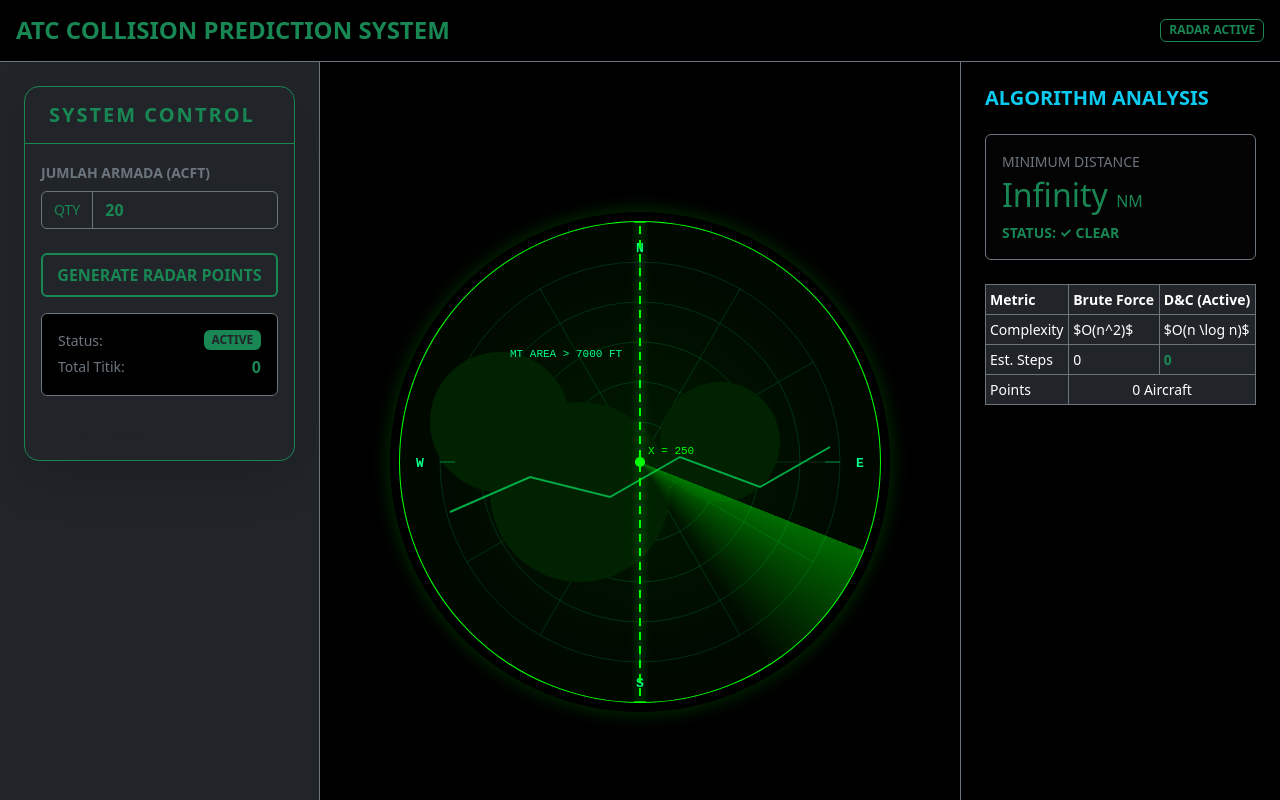
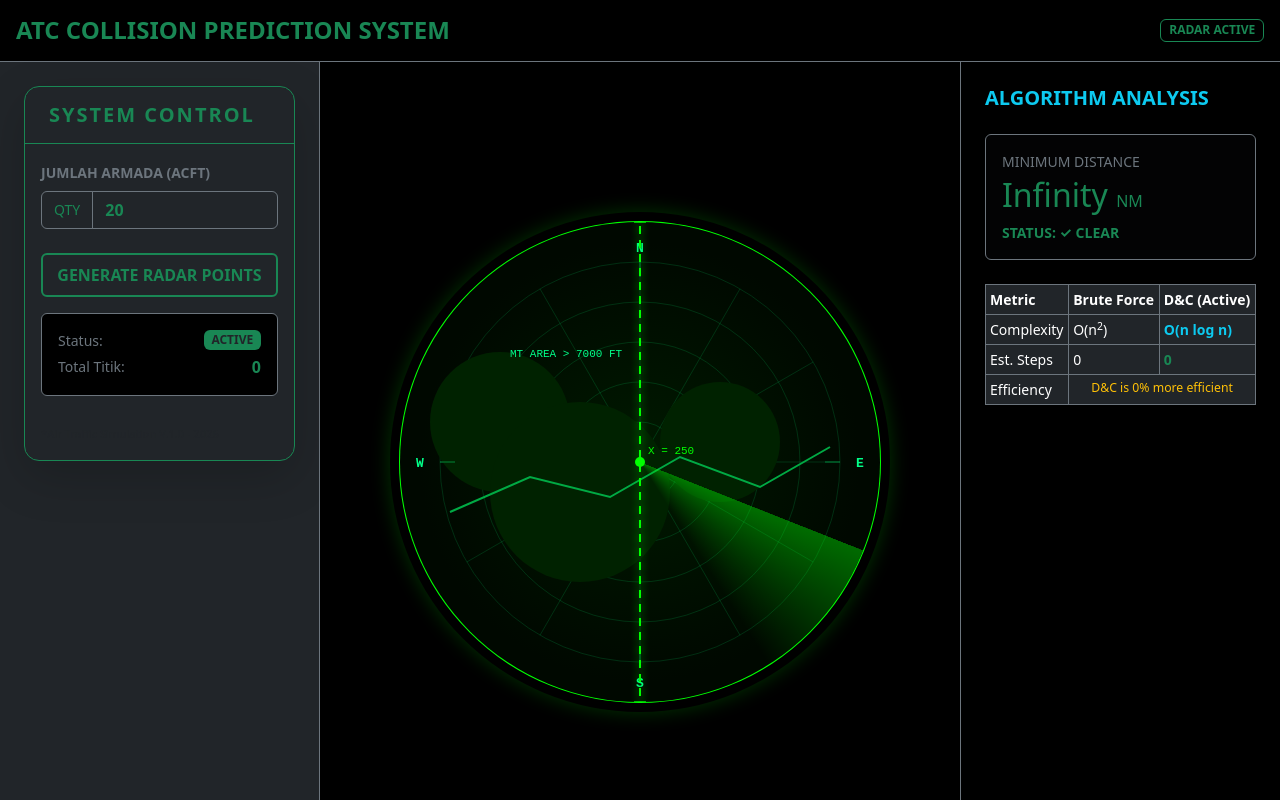
Before and after one commit to OpaaL1/air_traffic_control, a React (Create React App) app: page / in a window 1280 px wide. Built offline with nearby package versions, Linux system fonts and the light colour scheme.

Commit message:
Memperbaiki Algoritma

```diff
--- a/src/App.js
+++ b/src/App.js
@@ -2,32 +2,21 @@ import React, { useState, useCallback } from 'react';
 import 'bootstrap/dist/css/bootstrap.min.css';
 import ControlPanel from './components/ControlPanel';
 import RadarCanvas from './components/RadarCanvas';
+import { calculateMetrics } from './logic/LogicDivideAndConquer'; // Import fungsi metrik
 
 function App() {
-  // State data pesawat
   const [points, setPoints] = useState([]);
-
-  // State untuk data analisis algoritma (MENGATASI ERROR NO-UNDEF)
   const [analysis, setAnalysis] = useState({
     distance: 0,
     pair: null,
   });
 
-  // Fungsi untuk menerima update data dari RadarCanvas
-  // useCallback digunakan agar fungsi tidak dibuat ulang setiap render (performa)
   const updateAnalysis = useCallback((data) => {
     setAnalysis(data);
   }, []);
 
-  // Estimasi langkah Divide & Conquer: n * log2(n)
-  const stepsDC = points.length > 0
-    ? Math.round(points.length * Math.log2(points.length))
-    : 0;
-
-  // Estimasi langkah Brute Force: n * (n-1) / 2
-  const stepsBF = points.length > 0
-    ? (points.length * (points.length - 1)) / 2
-    : 0;
+  // Mengambil metrik performa dari file logika
+  const metrics = calculateMetrics(points.length);
 
   return (
     <div className="container-fluid bg-dark text-white vh-100 p-0 overflow-hidden">
@@ -42,18 +31,12 @@ function App() {
       <div className="row g-0 h-100">
         {/* KIRI: CONTROL PANEL */}
         <div className="col-md-3 border-end border-secondary p-4 bg-dark bg-opacity-25">
-          <ControlPanel
-            points={points}
-            setPoints={setPoints}
-          />
+          <ControlPanel points={points} setPoints={setPoints} />
         </div>
 
         {/* TENGAH: RADAR DISPLAY */}
         <div className="col-md-6 d-flex align-items-center justify-content-center bg-black">
-          <RadarCanvas
-            points={points}
-            setAnalysis={updateAnalysis} // Mengirim fungsi ke RadarCanvas
-          />
+          <RadarCanvas points={points} setAnalysis={updateAnalysis} />
         </div>
 
         {/* KANAN: ALGORITHM ANALYSIS */}
@@ -84,17 +67,20 @@ function App() {
               <tbody>
                 <tr>
                   <td>Complexity</td>
-                  <td>$O(n^2)$</td>
-                  <td>$O(n \log n)$</td>
+                  {/* Perbaikan: Menggunakan tag sup agar pangkat terlihat rapi tanpa karakter aneh */}
+                  <td>O(n<sup>2</sup>)</td>
+                  <td className="text-info fw-bold">O(n log n)</td>
                 </tr>
                 <tr>
                   <td>Est. Steps</td>
-                  <td>{stepsBF}</td>
-                  <td className="text-success fw-bold">{stepsDC}</td>
+                  <td>{metrics.bf}</td>
+                  <td className="text-success fw-bold">{metrics.dc}</td>
                 </tr>
                 <tr>
-                  <td>Points</td>
-                  <td colSpan="2" className="text-center">{points.length} Aircraft</td>
+                  <td>Efficiency</td>
+                  <td colSpan="2" className="text-center text-warning small">
+                    D&C is {metrics.efficiency}% more efficient
+                  </td>
                 </tr>
               </tbody>
             </table>
--- a/src/logic/LogicDivideAndConquer.js
+++ b/src/logic/LogicDivideAndConquer.js
@@ -1,5 +1,3 @@
-// closestPair.js
-
 // Fungsi pembantu untuk menghitung jarak Euclidean
 const dist = (p1, p2) => Math.sqrt((p1.x - p2.x) ** 2 + (p1.y - p2.y) ** 2);
 
@@ -21,6 +19,8 @@ function bruteForce(pts) {
 
 // Inti Algoritma Divide & Conquer
 export function findClosestPair(points) {
+  if (points.length < 2) return { min: Infinity, pair: null };
+
   // 1. Sort berdasarkan X (wajib untuk D&C)
   const sortedX = [...points].sort((a, b) => a.x - b.x);
 
@@ -55,3 +55,34 @@ export function findClosestPair(points) {
 
   return recursive(sortedX);
 }
+
+// === TAMBAHKAN INI UNTUK APP.JS ===
+export function calculateMetrics(n) {
+  if (n < 2) return { bf: 0, dc: 0, efficiency: 0 };
+
+  // Rumus Brute Force: n(n-1)/2
+  const bf = (n * (n - 1)) / 2;
+
+  // Rumus Divide & Conquer: n log n
+  const dc = Math.round(n * Math.log2(n));
+
+  // Menghitung persentase efisiensi
+  const efficiency = ((1 - dc / (bf || 1)) * 100).toFixed(1);
+
+  return {
+    bf: Math.floor(bf),
+    dc: Math.floor(dc),
+    efficiency
+  };
+}
+
+export function benchmarkSearch(points, algorithmFn) {
+  const start = performance.now();
+  const result = algorithmFn(points);
+  const end = performance.now();
+
+  return {
+    time: (end - start).toFixed(4), // Waktu dalam milidetik
+    result: result
+  };
+}
```
